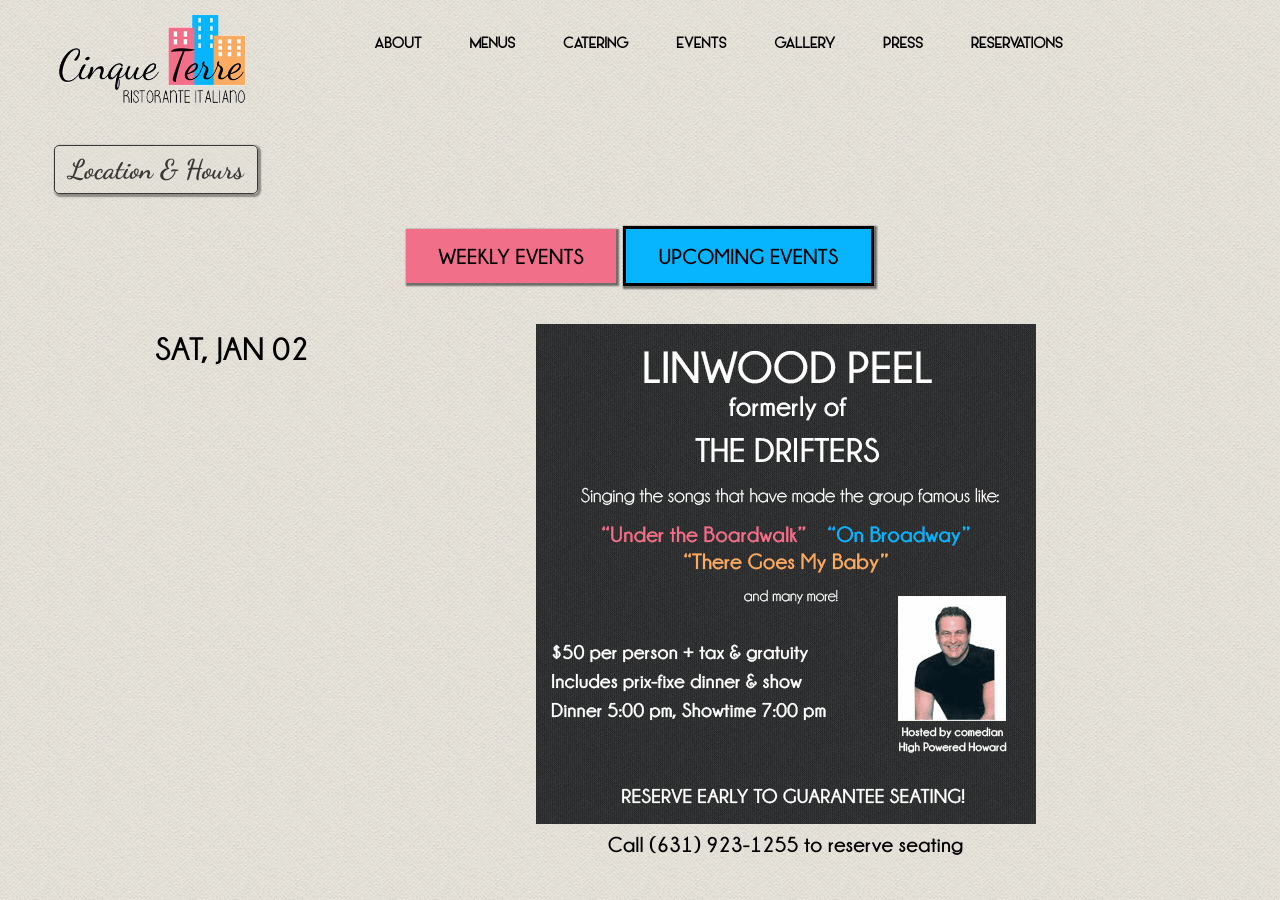
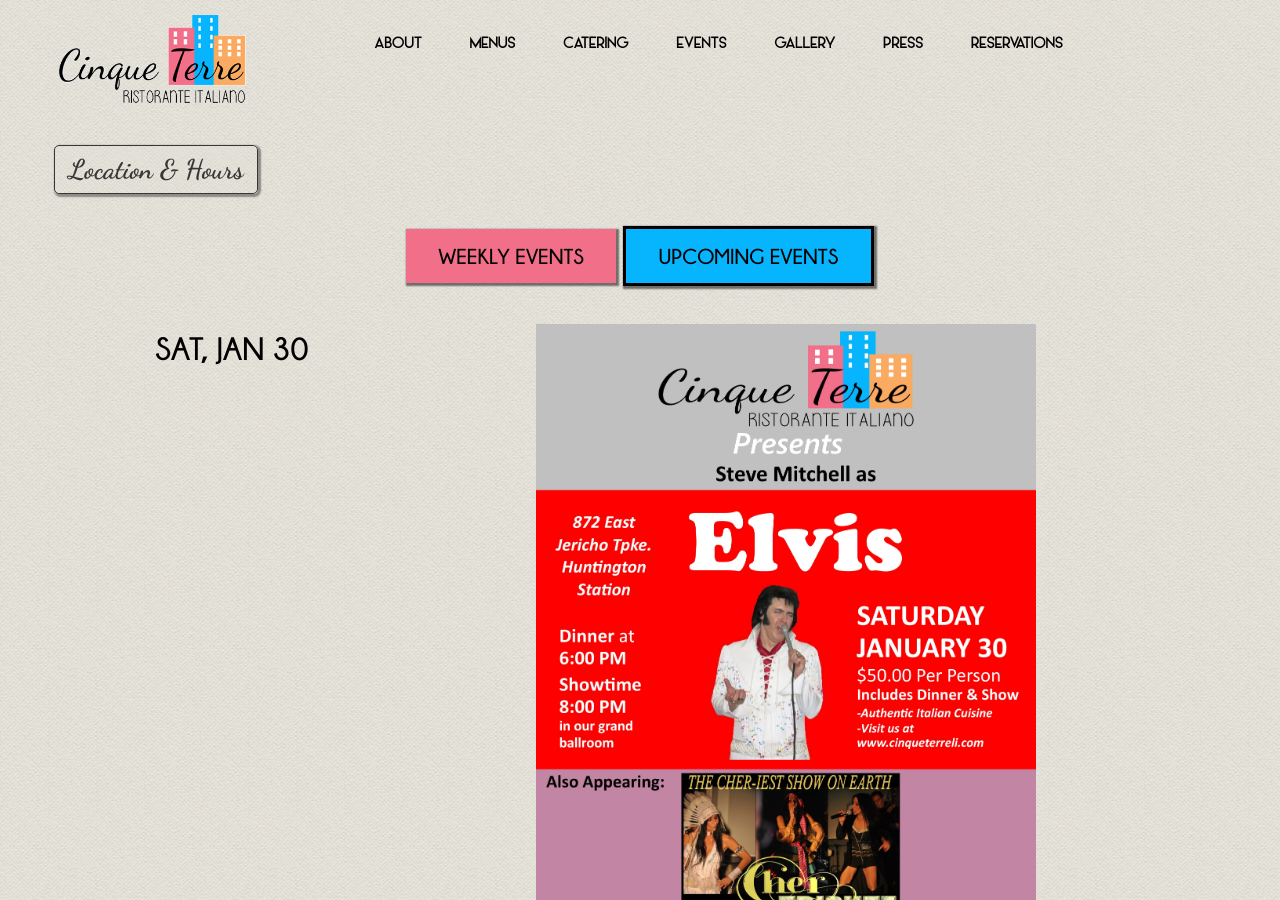
Before and after one commit to cinqueterreli/cinqueterre.github.io, a Jekyll site: the page built from upcoming-events.html, in a window 1280 px wide and 900 px high. Built offline with Jekyll 4.4.1, drawn with Linux system fonts in a browser that asks for light colours; nearby versions of some CDN libraries; some of the changed text lies outside the part shown.

Commit message:
thingies!

```diff
--- a/upcoming-events.html
+++ b/upcoming-events.html
@@ -13,20 +13,20 @@
 
 <div class="event-entry">
 	<div class="event-date">
-	SAT, JAN 02
+	SAT, JAN 30
 	</div>
 	<div class="event">
-	<img class="event-flyer" src="/images/driftersflyer.gif">
+	<img class="event-flyer" src="/images/elvisflyer.jpg">
 	<h4>Call (631) 923-1255 to reserve seating</h4>
 	</div>
 </div>
 
 <div class="event-entry">
 	<div class="event-date">
-	SAT, JAN 16
+	SAT, FEB 27
 	</div>
 	<div class="event">
-	<img class="event-flyer" src="/images/comedyflyer.gif">
+	<img class="event-flyer" src="/images/comedyflyernew.jpg">
 	<h4>Call (631) 923-1255 to reserve seating</h4>
 	</div>
 </div>
```
Also changed, not shown: images/comedyflyernew.jpg (added), images/elvisflyer.jpg (added).
